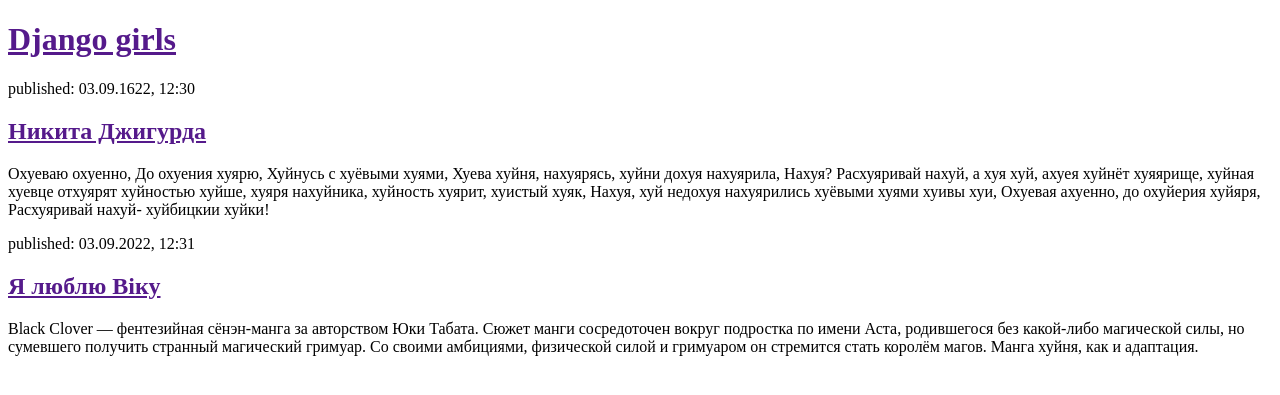
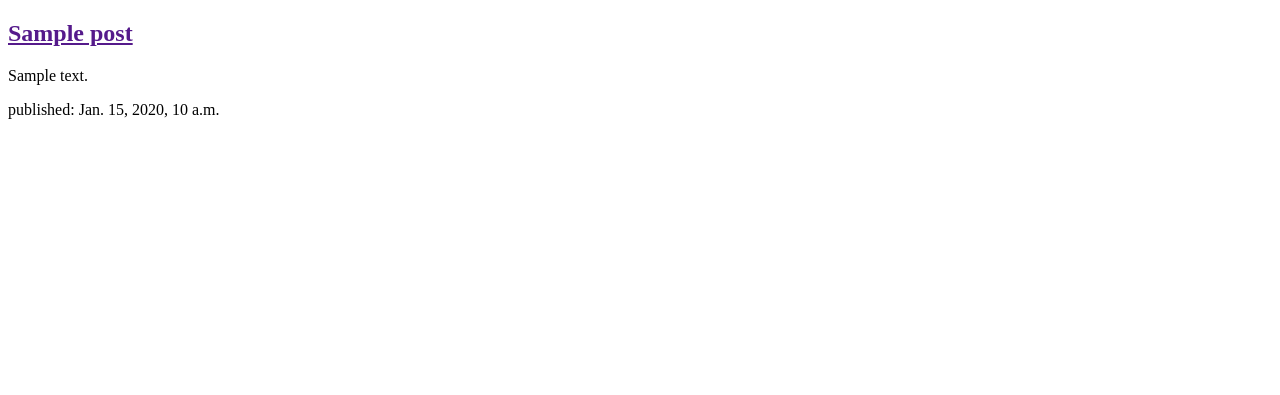
Before and after one commit to conyai/my-first-blog, a Django app: template blog/templates/blog/post_list.html in a window 1280 px wide. Shown: the top 395 px of the page. Run offline with Django 4.2, Linux system fonts and the light colour scheme; the template is opened without the code that fills it: most values are stand-ins (such as "Sample title", 1, 10 or a date in 2020).

Commit message:
Modified templates to display posts from database.

```diff
--- a/blog/templates/blog/post_list.html
+++ b/blog/templates/blog/post_list.html
@@ -4,20 +4,12 @@
 	<title>My-First-Blog</title>
 </head>
 <body>
+	{% for post in posts %}
 	<div>
-		<h1><a href="">Django girls</a></h1>
+		<h2><a href="">{{ post.title }}</a></h2>
+		<p>{{ post.text|linebreaksbr }}</p>
+		<p>published: {{ post.published_date }}</p>
 	</div>
-
-	<div>
-		<p>published: 03.09.1622, 12:30</p>
-		<h2><a href="">Никита Джигурда</a></h2>
-		<p>Охуеваю охуенно, До охуения хуярю, Хуйнусь c хуёвыми хуями, Хуева хуйня, нахуярясь, хуйни дохуя нахуярила, Нахуя? Расхуяривай нахуй, а хуя хуй, ахуея хуйнёт хуяярище, хуйная хуевце отхуярят хуйностью хуйше, хуяря нахуйника, хуйность хуярит, хуистый хуяк, Нахуя,﻿ хуй недохуя нахуярились хуёвыми хуями хуивы хуи, Охуевая ахуенно, до охуйерия хуйяря, Расхуяривай нахуй- хуйбицкии хуйки!</p>
-	</div>
-
-	<div>
-		<p>published: 03.09.2022, 12:31</p>
-		<h2><a href="">Я люблю Віку</a></h2>
-		<p>Black Clover — фентезийная сёнэн-манга за авторством Юки Табата. Сюжет манги сосредоточен вокруг подростка по имени Аста, родившегося без какой-либо магической силы, но сумевшего получить странный магический гримуар. Со своими амбициями, физической силой и гримуаром он стремится стать королём магов. Манга хуйня, как и адаптация.</p>
-	</div>
+	{% endfor %}
 </body>
 </html>
--- a/blog/views.py
+++ b/blog/views.py
@@ -1,6 +1,9 @@
 from django.shortcuts import render
+from django.utils import timezone
+from .models import Post
 
 
 
 def post_list(request):
-	return render(request, 'blog/post_list.html', {})
+	posts = Post.objects.filter(published_date__lte=timezone.now()).order_by('published_date')
+	return render(request, 'blog/post_list.html', {'posts': posts})
```
